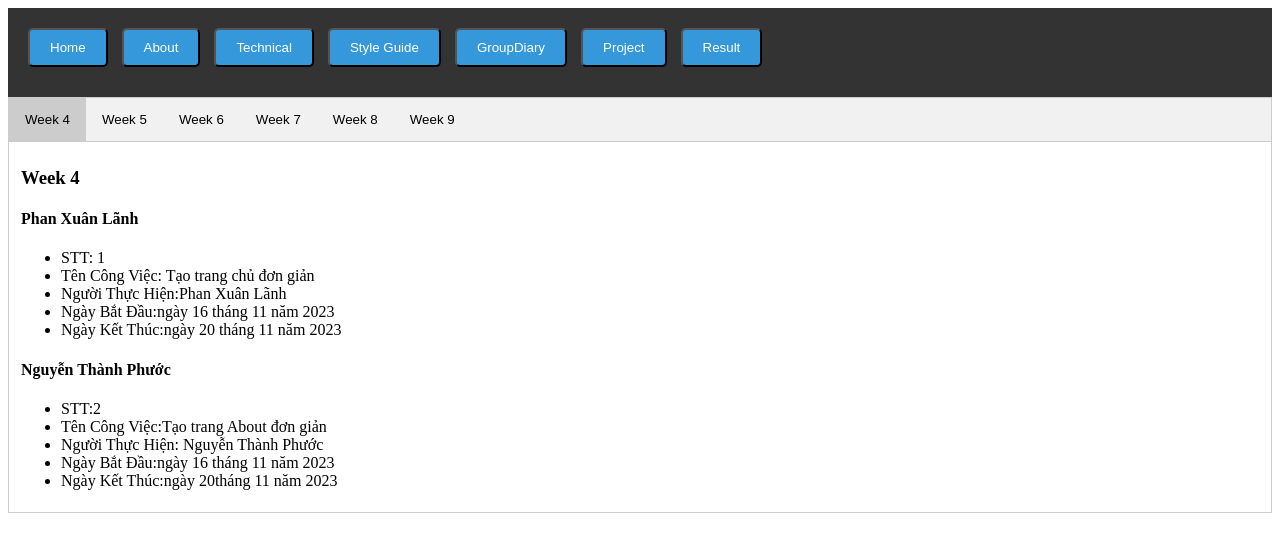
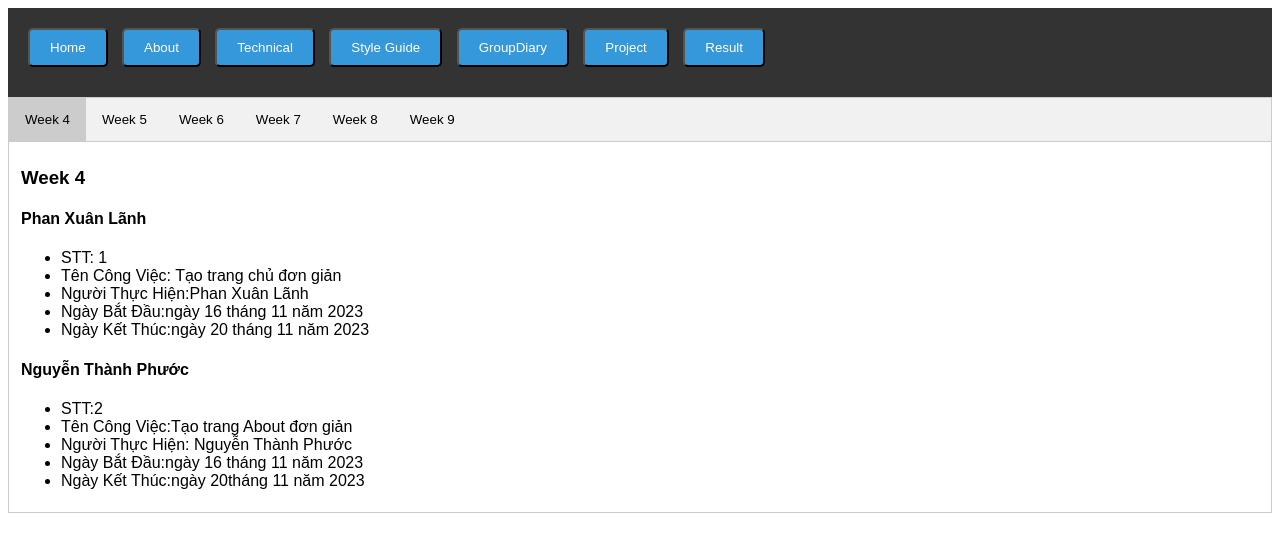
Before and after one commit to phanxuanlanh22130142/projectGroup18, a plain HTML site: page groupDiary.html in a window 1280 px wide. Drawn offline with Linux system fonts and the light colour scheme.

Commit message:
Update groupDiary.html

```diff
--- a/groupDiary.html
+++ b/groupDiary.html
@@ -59,7 +59,13 @@
             background-color: #333;
             color: #fff;
             padding: 20px;
+          justify-content: center; /* Căn giữa theo chiều ngang */
+  align-items: center;
         }
+      body {
+
+      font-family: "Arial", sans-serif;
+    }
   </style>
 </head>
 <body>
```
